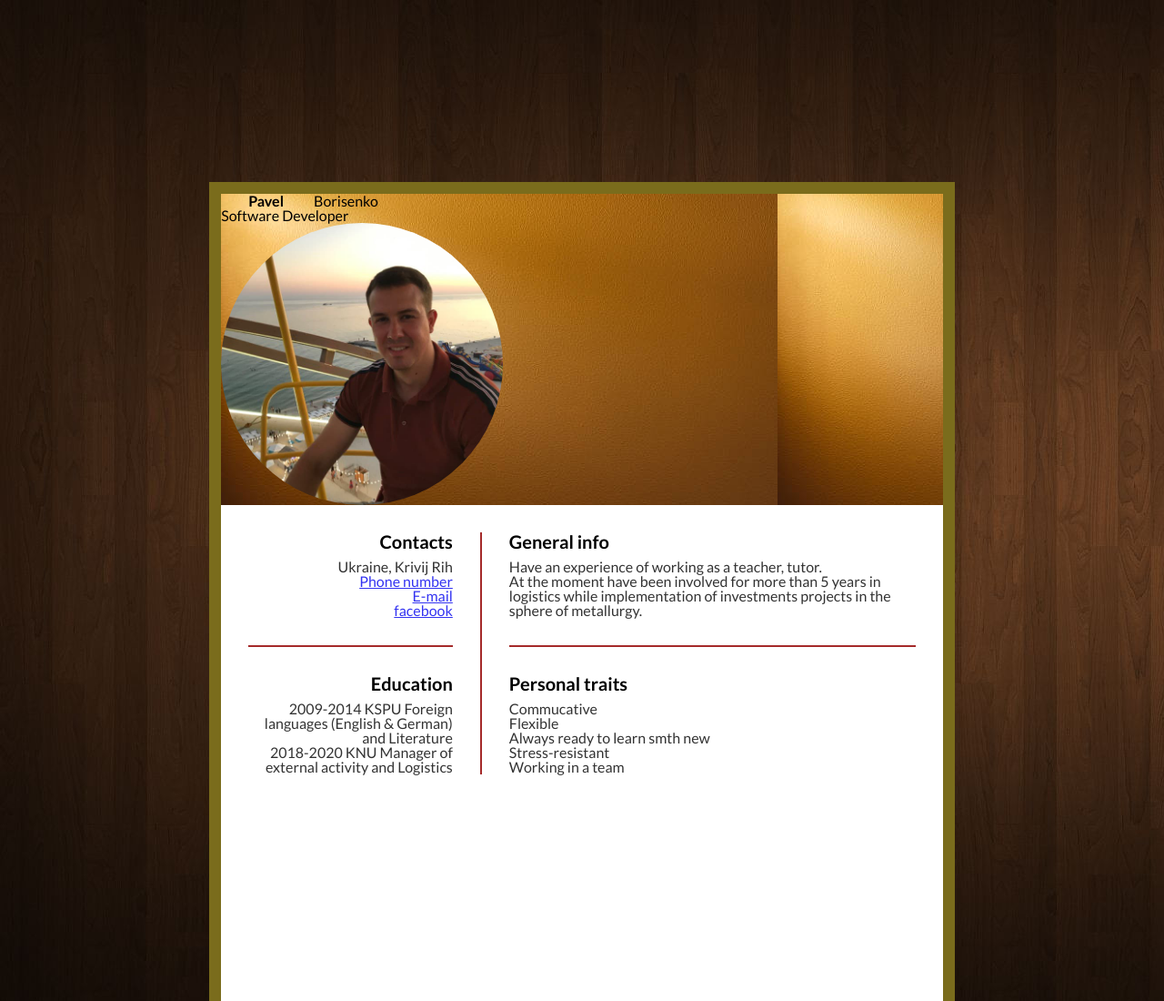
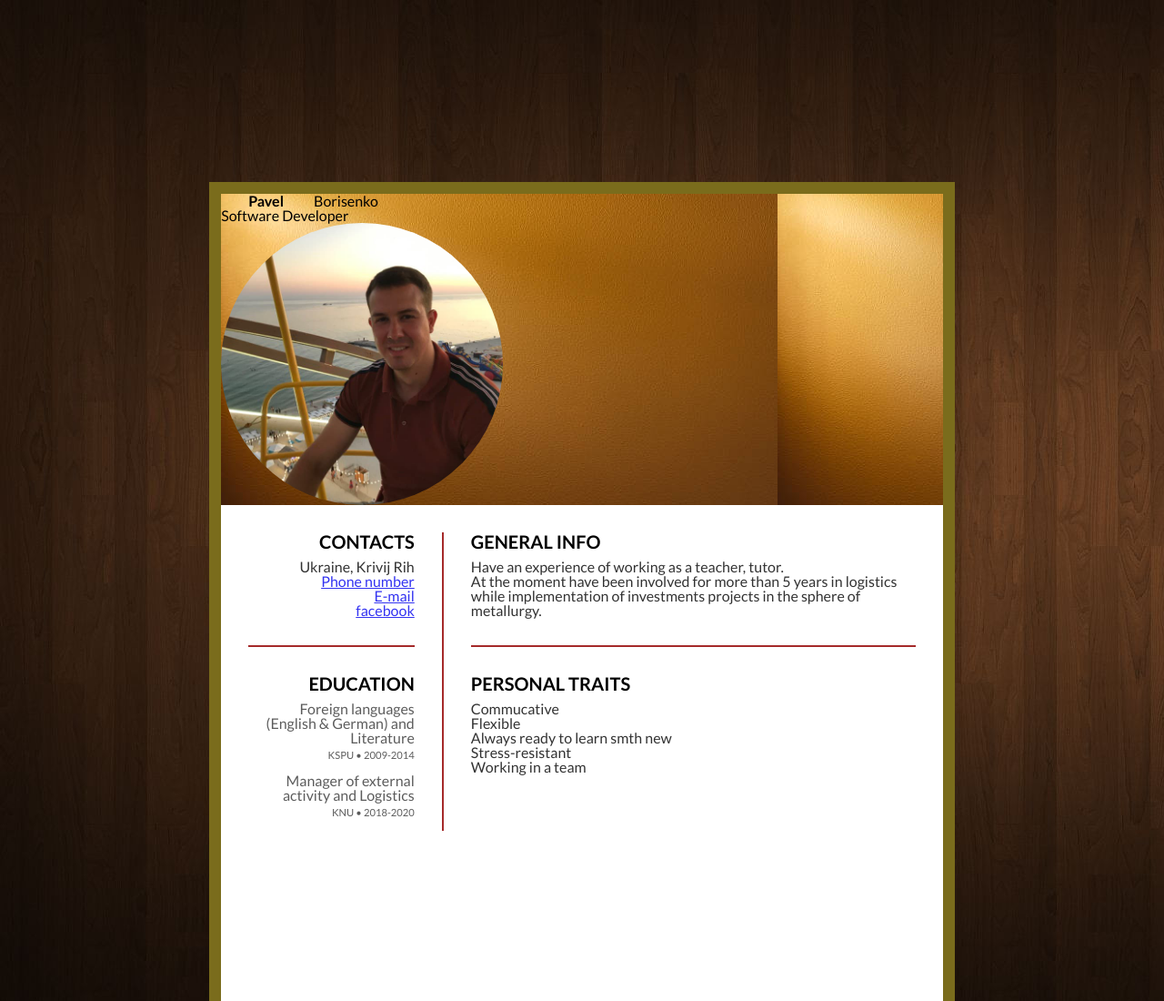
Before and after one commit to PavelBorisenkoRD/applicationForms, a plain HTML site: page index.html in a window 1280 px wide. Shown: the top 1100 px of the page at 91% size. Drawn offline with Linux system fonts and the light colour scheme.

Commit message:
EDU section done

```diff
--- a/index.html
+++ b/index.html
@@ -47,11 +47,18 @@
           <div class="study">
             <h3 class="title">Education</h3>
             <ul>
-              <li>
-                2009-2014 KSPU Foreign languages (English & German) and
-                Literature
+              <li class="item">
+                <p>
+                  Foreign languages (English & German) and Literature
+                </p>
+
+                <p class="VUZ">KSPU • 2009-2014</p>
               </li>
-              <li>2018-2020 KNU Manager of external activity and Logistics</li>
+              <li class="item">
+                <p>Manager of external activity and Logistics</p>
+
+                <p class="VUZ">KNU • 2018-2020</p>
+              </li>
             </ul>
           </div>
         </section>
--- a/style.css
+++ b/style.css
@@ -51,6 +51,7 @@ header {
   font-size: 20px;
   font-weight: bold;
   margin-bottom: 10px;
+  text-transform: uppercase;
 }
 
 .contact-info {
@@ -67,6 +68,15 @@ header {
   padding-top: 30px;
 }
 
+.label {
+text-transform: uppercase;
+}
+
+.VUZ {
+    font-size: 70%;
+    margin-top: 5px;
+}
+
 .personal {
   border-bottom: 2px solid brown;
   padding-bottom: 30px;
@@ -75,3 +85,5 @@ header {
 .qualities {
   padding-top: 30px;
 }
+
+.item {margin-bottom: 15px;}
```
